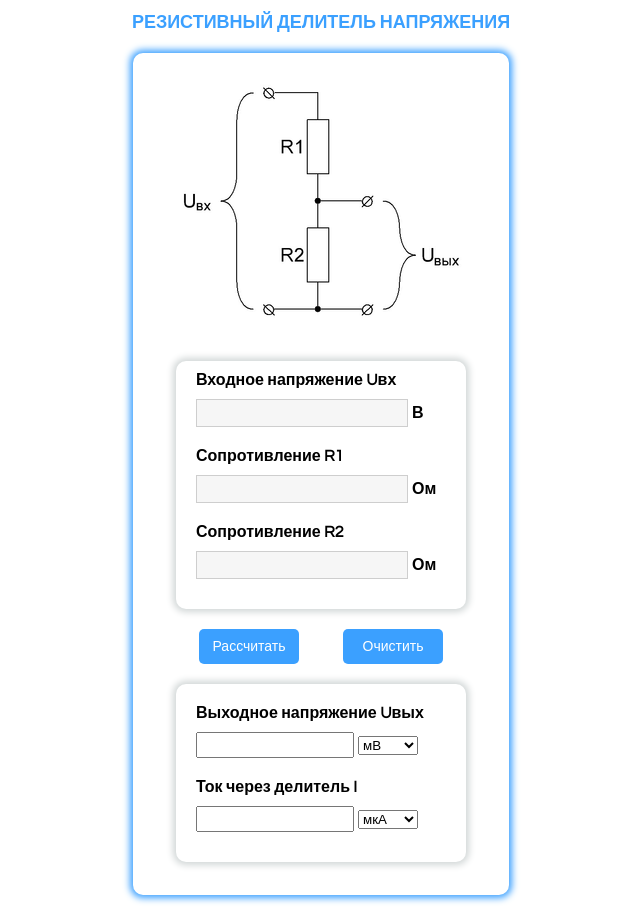
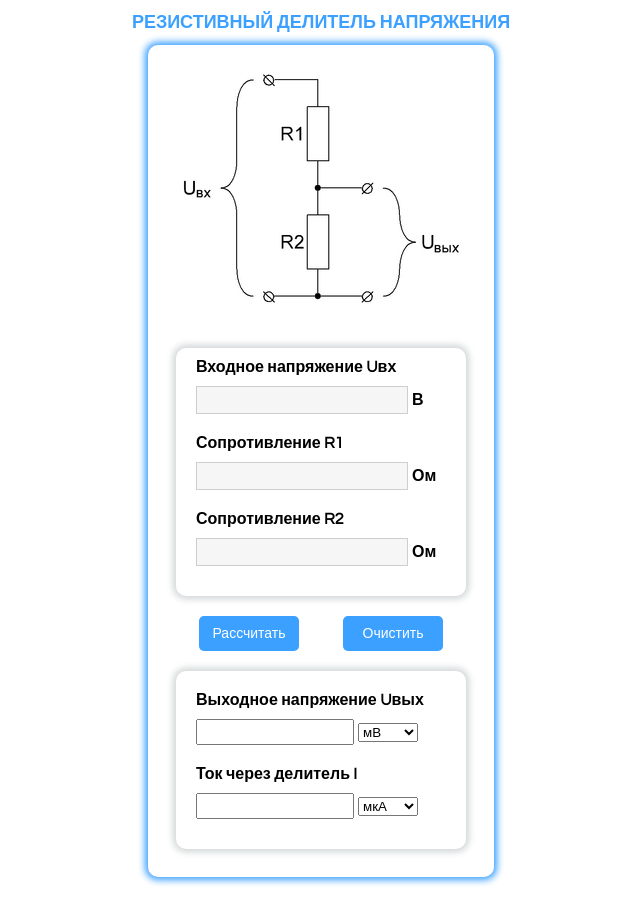
Before and after one commit to VladyBarvy/sprytron-calc, a website: page resist_devider.html in a window 1280 px wide. Shown: the whole page, without its empty margins (319-959 px from the left). After the commit the page ends 887 px from the top, so only its background shows below. Drawn offline with Linux system fonts and the light colour scheme.

Commit message:
step 030923_3

```diff
--- a/style.css
+++ b/style.css
@@ -166,9 +166,9 @@
      /* text-indent: 30px;*/
 
 
-      padding: 10px 20px 10px 20px;
-      margin: 20px auto;
-      width: 370px;
+      padding: 5px 5px 5px 5px;
+      margin: 10px auto;
+      width: 340px;
       background: #ffffff;
 
     }
```
